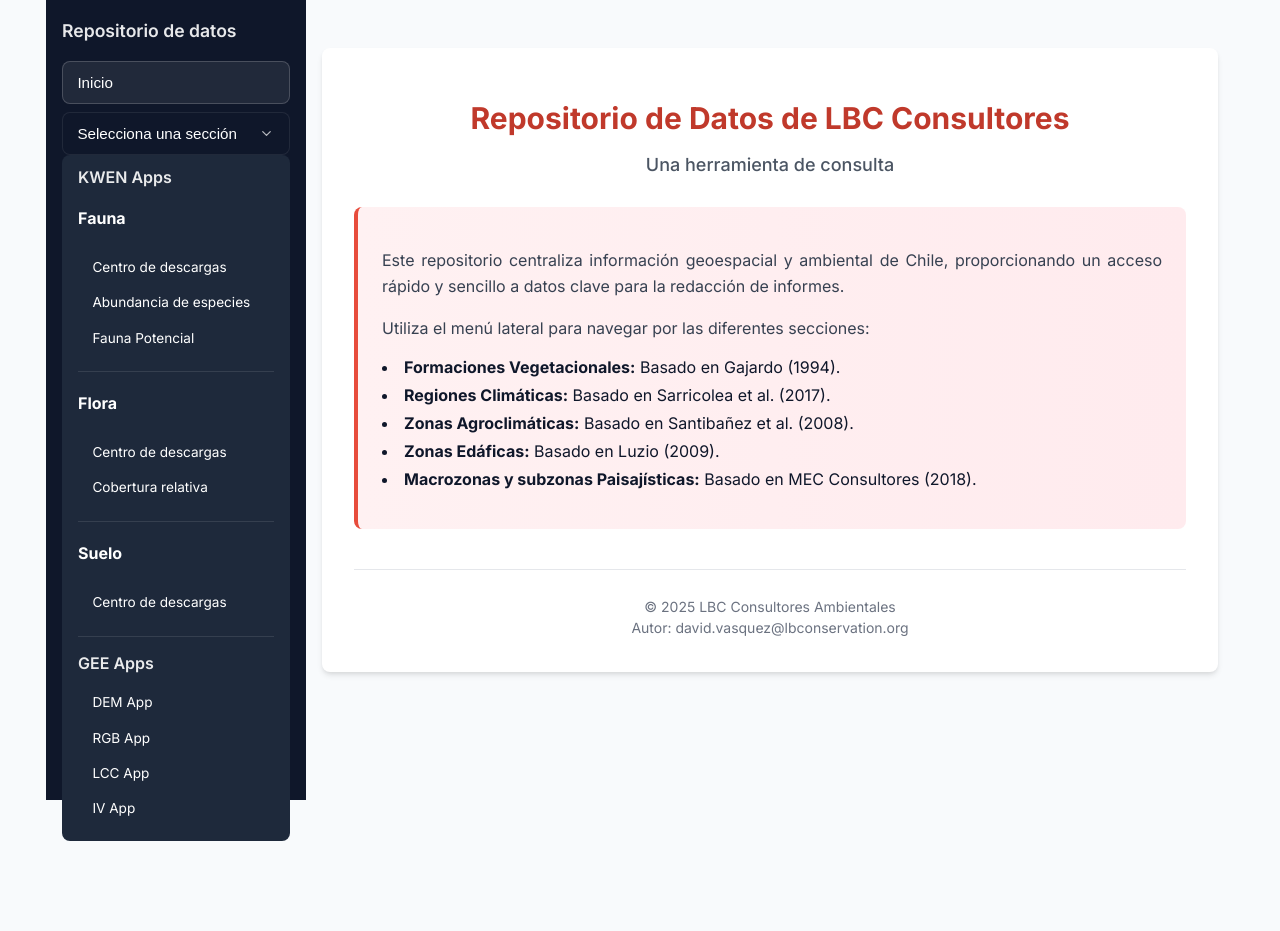
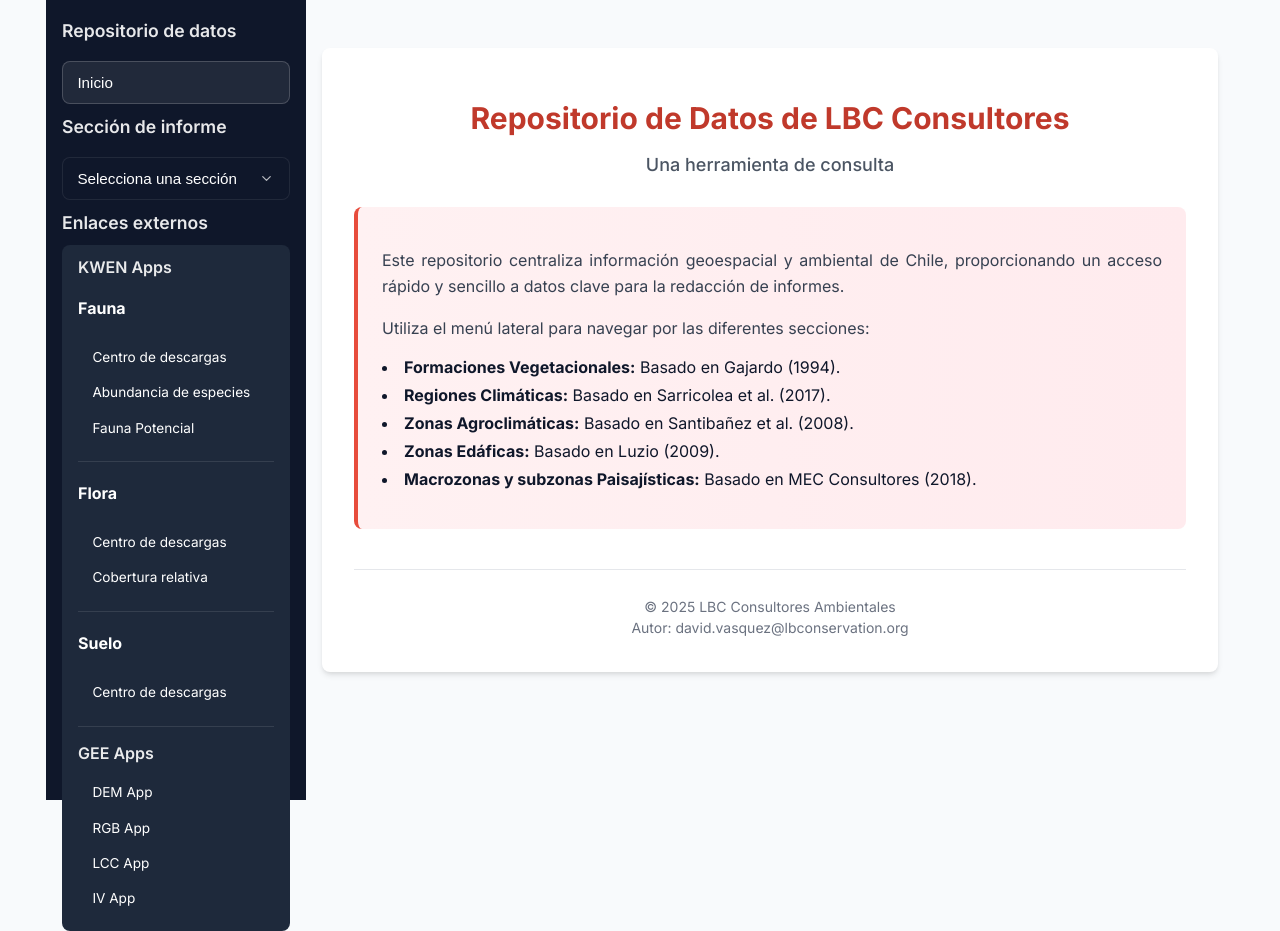
Before and after one commit to dnvasquez/repositorio-lbc, a React (Vite) app: page / in a window 1280 px wide. Before the commit the page ends 841 px from the top, so only its background shows below. Built offline with nearby package versions, Linux system fonts and the light colour scheme.

Commit message:
Update App.jsx

```diff
--- a/src/App.jsx
+++ b/src/App.jsx
@@ -34,6 +34,8 @@
         <h2>Repositorio de datos</h2>
         <button className={view === 'home' ? 'active' : ''} onClick={() => setView('home')}>Inicio</button>
 
+        <h2>Sección de informe</h2>
+
         <select
           value={view}
           onChange={(e) => {
@@ -51,6 +53,7 @@
           <option value="macrozona">Macrozonas Paisajísticas</option>
         </select>
 
+        <h2>Enlaces externos</h2>
 
         <div className="sidebar-section">
           <h2>KWEN Apps</h2>
```
